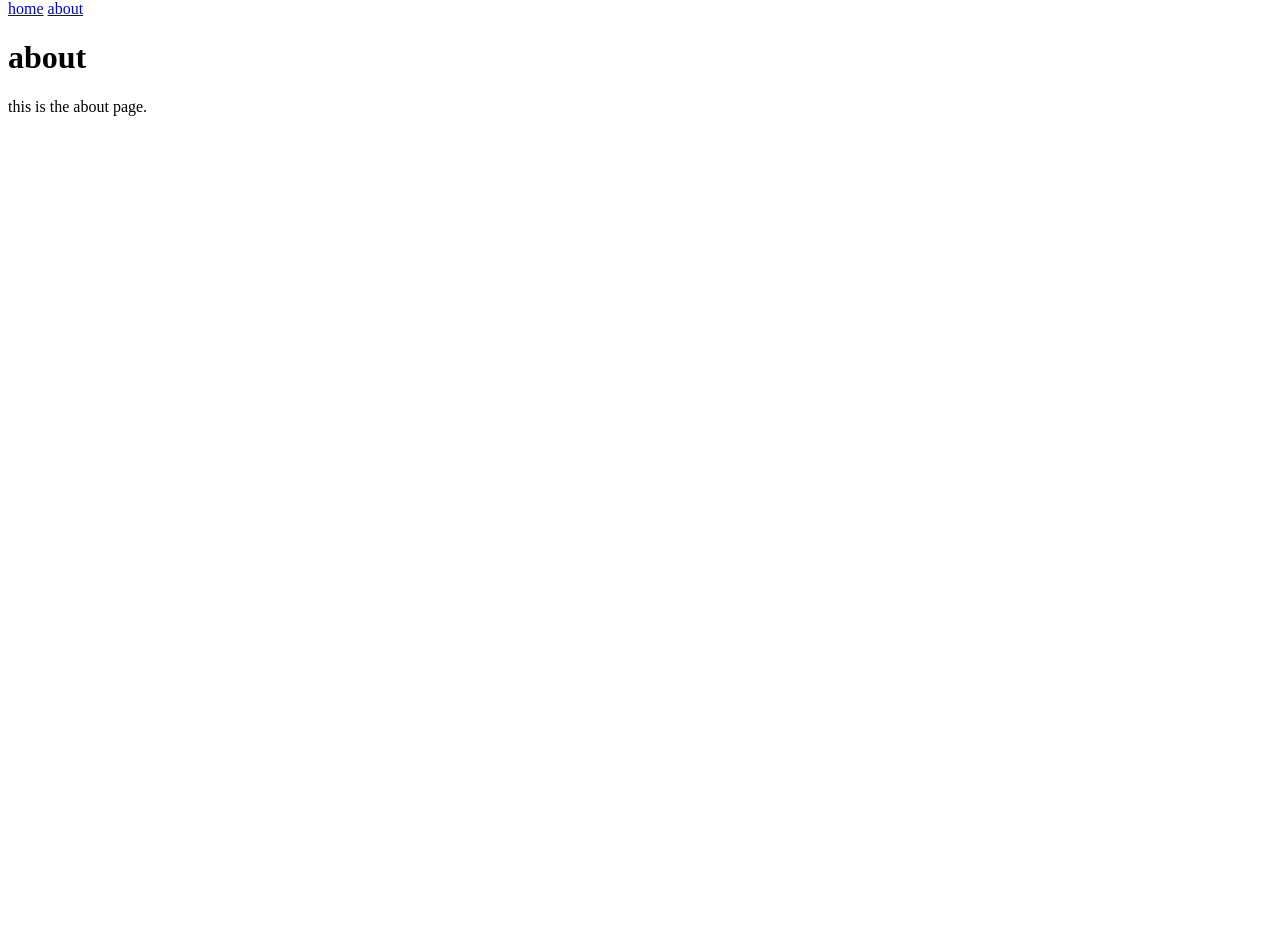
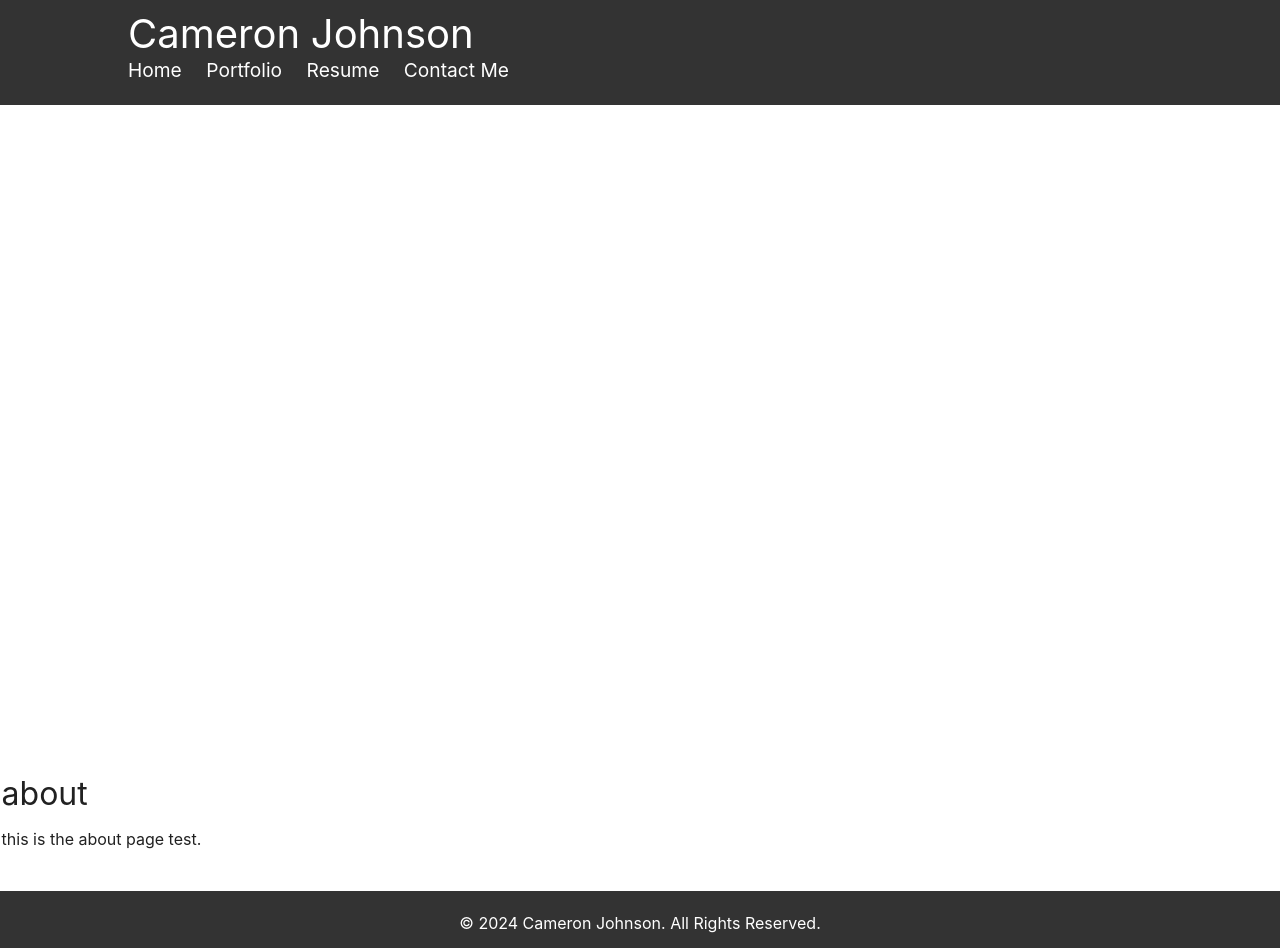
Before and after one commit to cameronrjohnson/my-website, a SvelteKit app: page /about in a window 1280 px wide. Shown: the part 8-956 px from the top of the page. Before the commit the page ends 800 px from the top, so only its background shows below. Built offline with nearby package versions, Linux system fonts and the light colour scheme.

Commit message:
Added the nav

```diff
--- a/src/app.html
+++ b/src/app.html
@@ -1,12 +1,330 @@
-<!doctype html>
+<!DOCTYPE html>
 <html lang="en">
 	<head>
 		<meta charset="utf-8" />
 		<link rel="icon" href="%sveltekit.assets%/favicon.png" />
 		<meta name="viewport" content="width=device-width, initial-scale=1" />
+		<meta name="color-scheme" content="dark light" />
 		%sveltekit.head%
+
+		<style>
+
+body {
+    font-family: Arial, sans-serif;
+    margin: 0;
+    padding: 0;
+}
+
+.container {
+    width: 80%;
+    margin: 0 auto;
+}
+
+header {
+    background-color: #333;
+    color: white;
+    padding: 20px 0;
+    margin-bottom: 0;
+}
+
+header h1 {
+    margin: 0;
+    font-size: 2.5em;
+}
+
+header nav ul {
+    list-style: none;
+    padding: 0;
+    margin: 0;
+}
+
+header nav ul li {
+    display: inline;
+    margin-right: 20px;
+}
+
+header nav ul li a {
+    color: white;
+    text-decoration: none;
+    font-size: 1.2em;
+}
+
+header nav ul li a:hover {
+    text-decoration: underline;
+}
+
+footer {
+    background-color: #333;
+    color: white;
+    padding: 20px 0;
+    text-align: center;
+    margin-top: 40px;
+}
+
+footer p {
+    margin: 0;
+    font-size: 1em;
+}
+
+footer .social-media {
+    margin-top: 10px;
+}
+
+footer .social-media a {
+    color: white;
+    text-decoration: none;
+    margin: 0 10px;
+}
+
+footer .social-media a:hover {
+    text-decoration: underline;
+}
+
+			body {
+				--bg-1: hsl(0, 0%, 100%);
+				--bg-2: hsl(206, 20%, 90%);
+				--bg-3: hsl(206, 20%, 80%);
+				--fg-1: hsl(0, 0%, 13%);
+				--fg-2: hsl(0, 0%, 20%);
+				--fg-2: hsl(0, 0%, 30%);
+				--link: hsl(208, 77%, 47%);
+				--link-hover: hsl(208, 77%, 55%);
+				--link-active: hsl(208, 77%, 40%);
+				--border-radius: 4px;
+				--font: -apple-system, BlinkMacSystemFont, 'Segoe UI', Roboto, Oxygen, Ubuntu, Cantarell,
+					'Open Sans', 'Helvetica Neue', sans-serif;
+				--font-mono: ui-monospace, 'Cascadia Code', 'Source Code Pro', Menlo, Consolas,
+					'DejaVu Sans Mono', monospace;
+				background: var(--bg-1);
+				color: var(--fg-1);
+				font-family: var(--font);
+				line-height: 1.5;
+				/* margin: 1rem; */
+				height: calc(100vh - 2rem);
+			}
+
+			h1,
+			h2,
+			h3,
+			h4,
+			h5,
+			h6 {
+				font-weight: normal;
+				font-variant-numeric: tabular-nums;
+				line-height: 1.1;
+			}
+
+			:is(h1, h2, h3, h4, h5, h6, p) {
+				margin: 1rem 0.1rem;
+			}
+
+			label {
+				margin: 0.5rem 0.1rem;
+			}
+
+			:is(h1, h2, h3, h4, h5, h6, p, label):first-child {
+				margin-top: 0;
+			}
+
+			:is(h1, h2, h3, h4, h5, h6, p, label):last-child {
+				margin-bottom: 0;
+			}
+
+			a {
+				color: var(--link);
+			}
+
+			a:hover {
+				color: var(--link-hover);
+			}
+
+			a:active {
+				color: var(--link-active);
+			}
+
+			label {
+				display: flex;
+				gap: 0.5rem;
+				align-items: center;
+			}
+
+			label input {
+				margin: 0;
+			}
+
+			button,
+			input,
+			select {
+				font-family: inherit;
+				font-size: inherit;
+			}
+
+			button {
+				background: var(--link);
+				color: var(--bg-1);
+				padding: 0.5rem 1rem;
+				border: none;
+				border-radius: var(--border-radius);
+			}
+
+			button:hover {
+				background: var(--link-hover);
+			}
+
+			button:active {
+				background: var(--link-active);
+			}
+
+			:is(button, button:hover, button:active):disabled {
+				background: var(--link);
+				filter: grayscale(1);
+				opacity: 0.4;
+			}
+
+			input,
+			textarea,
+			select {
+				padding: 0.5rem;
+				border: 1px solid var(--bg-2);
+				border-radius: var(--border-radius);
+				box-sizing: border-box;
+			}
+
+			input,
+			textarea {
+				background: var(--bg-1);
+				color: inherit;
+			}
+
+			select:not([multiple]) {
+				background: var(--bg-2);
+			}
+
+			textarea {
+				font-family: var(--font-mono);
+				font-size: 0.9rem;
+			}
+
+			form {
+				display: flex;
+				flex-direction: column;
+				gap: 1rem;
+				align-items: baseline;
+			}
+
+			ul:has(li):has(form) {
+				list-style: none;
+				padding: 0;
+			}
+
+			li form {
+				flex-direction: row;
+				gap: 0.5rem;
+				margin: 0.5rem 0;
+			}
+
+
+			nav a {
+				text-decoration: none;
+			}
+
+			nav a[aria-current='true'] {
+				border-bottom: 2px solid;
+			}
+
+			ul:has(form) {
+				list-style: none;
+				padding: 0;
+			}
+
+			progress {
+				margin: 0.5rem 0;
+			}
+
+			progress:first-child {
+				margin-top: 0;
+			}
+
+			progress:last-child {
+				margin-bottom: 0;
+			}
+
+			.error {
+				color: red;
+			}
+
+			code {
+				background: var(--bg-2);
+				font-family: var(--font-mono);
+				font-size: 0.9em;
+				padding: 0.15rem 0.3rem;
+				border-radius: var(--border-radius);
+			}
+
+			ul.todos {
+				padding: 0;
+			}
+
+			ul.todos li:not(:has(> form)),
+			ul.todos li form {
+				position: relative;
+				display: flex;
+				align-items: center;
+				padding: 0.5em 0.5em 0.5em 1em;
+				margin: 0 0 0.5em 0;
+				gap: 0.5em;
+				border-radius: 5px;
+				user-select: none;
+				background: var(--bg-1);
+				filter: drop-shadow(2px 3px 6px rgba(0, 0, 0, 0.1));
+				transition: filter 0.2s, opacity 0.2s;
+			}
+
+			ul.todos .done {
+				filter: none;
+				opacity: 0.4;
+			}
+
+			ul.todos button {
+				border: none;
+				background-color: transparent;
+				background-repeat: no-repeat;
+				background-position: 50% 50%;
+				background-size: 1rem 1rem;
+				cursor: pointer;
+				width: 3em;
+				height: 3em;
+				margin: -0.5em -0.5em -0.5em 0;
+				aspect-ratio: 1;
+				opacity: 0.5;
+				transition: opacity 0.2s;
+			}
+
+			ul.todos button:hover {
+				opacity: 1;
+			}
+
+			body.dark {
+				--bg-1: hsl(0, 0%, 18%);
+				--bg-2: hsl(0, 0%, 30%);
+				--bg-3: hsl(0, 0%, 40%);
+				--fg-1: hsl(0, 0%, 90%);
+				--fg-2: hsl(0, 0%, 70%);
+				--fg-3: hsl(0, 0%, 60%);
+				--link: hsl(206, 96%, 72%);
+				--link-hover: hsl(206, 96%, 78%);
+				--link-active: hsl(206, 96%, 64%);
+			}
+		</style>
 	</head>
-	<body data-sveltekit-preload-data="hover">
+	<body>
 		<div style="display: contents">%sveltekit.body%</div>
+
+		<script>
+			const theme = new URL(window.location).searchParams.get('theme');
+
+			document.body.classList.remove('light', 'dark');
+			document.body.classList.add(theme || 'light');
+		</script>
 	</body>
 </html>
--- /dev/null
+++ b/src/routes/+layout.svelte
@@ -0,0 +1,37 @@
+<script lang="ts">
+    import { base } from '$app/paths';
+</script>
+
+<head>
+    <meta charset="UTF-8">
+    <meta name="viewport" content="width=device-width, initial-scale=1.0">
+    <title>Personal Dev Website</title>
+</head>
+<body>
+    <header>
+        <div class="container">
+            <h1>Cameron Johnson</h1>
+            <nav>
+                <ul>
+                    <li><a href="{base}/">Home</a></li>
+                    <li><a href="{base}/">Portfolio</a></li>
+                    <li><a href="{base}/">Resume</a></li>
+                    <li><a href="{base}/">Contact Me</a></li>
+                </ul>
+            </nav>
+        </div>
+    </header>
+</body>
+
+<slot />
+
+<footer>
+    <div class="container">
+        <p>&copy; 2024 Cameron Johnson. All Rights Reserved.</p>
+        <div class="social-media">
+            <a href="https://github.com/CameronRJohnson" target="_blank">GitHub</a>
+            <a href="https://www.linkedin.com/in/cameron-johnson-b13b54200/" target="_blank">LinkedIn</a>
+            <a href="https://www.instagram.com/cameron.__.j/?hl=en" target="_blank">Instagram</a>
+        </div>
+    </div>
+</footer>
--- a/src/routes/about/+page.svelte
+++ b/src/routes/about/+page.svelte
@@ -1,12 +1,2 @@
-<script lang="ts">
-    import { base } from '$app/paths';
-</script>
-
-
-<nav>
-	<a href="{base}/">home</a>
-	<a href="{base}/about">about</a>
-</nav>
-
 <h1>about</h1>
-<p>this is the about page.</p>
+<p>this is the about page test.</p>
```
Also changed, not shown: src/routes/+page.svelte (+1 -11 lines).
